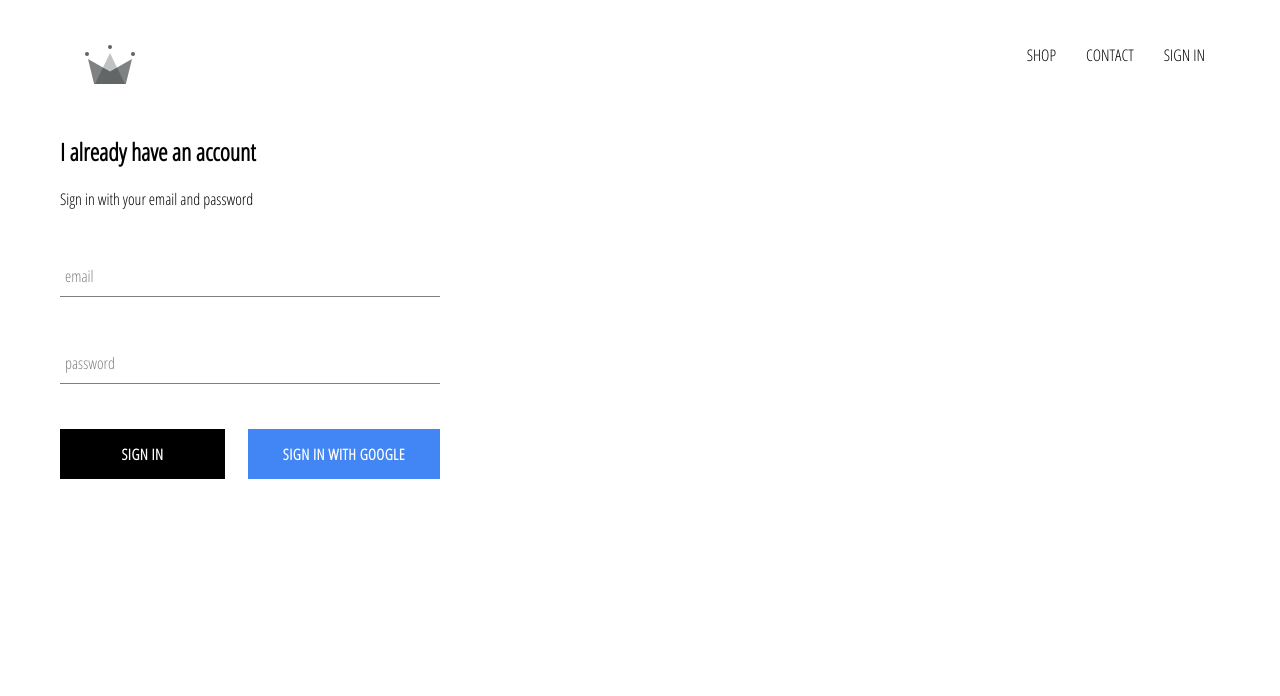
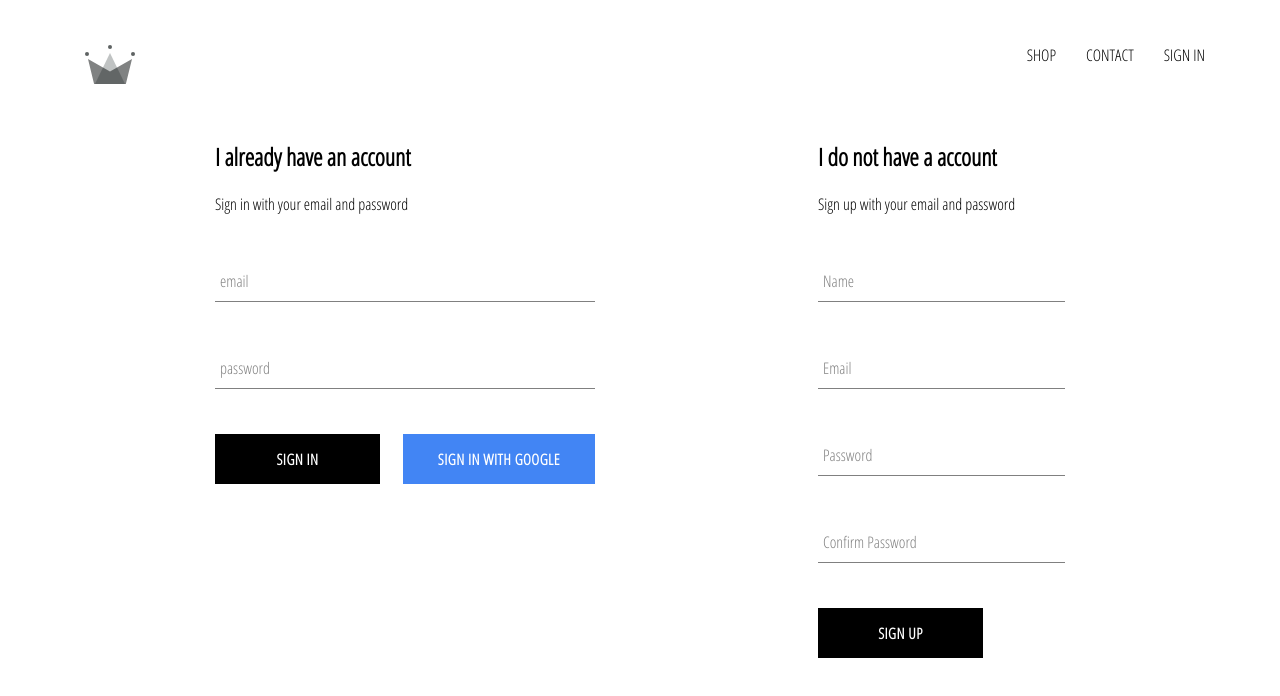
Before and after one commit to nickolyver/crwn-clothing, a React (Create React App) app: page /signin in a window 1280 px wide. Shown: the top 696 px of the page. Built offline with nearby package versions, Linux system fonts and the light colour scheme; no server answers.

Commit message:
implemented firebase utils, included ability to store authenticated users into our firestore database

```diff
--- a/src/App.js
+++ b/src/App.js
@@ -6,7 +6,7 @@
 import ShopPage from './components/pages/shop/shop.component';
 import SignInAndSignUpPage from './components/pages/sign-in-and-sign-up/sign-in-and-sign-up.component';
 import Header from './components/header/header.component';
-import { auth } from './firebase/firebase.utils';
+import { auth, createUserProfileDocument } from './firebase/firebase.utils';
 
 
 
@@ -23,11 +23,25 @@
 unsubscribeFromAuth = null
 
 componentDidMount() {
-  this.unsubscribeFromAuth = auth.onAuthStateChanged(user => {
-    this.setState({ currentUser: user});
+  this.unsubscribeFromAuth = auth.onAuthStateChanged(async userAuth => {
+    if(userAuth) {
+      const userRef = await createUserProfileDocument(userAuth);
 
-  console.log(user);
- })
+      userRef.onSnapshot(snapShot => {
+        this.setState({
+          currentUser: {
+            id: snapShot.id,
+            ...snapShot.data()
+          }
+        });
+
+        console.log(this.state)
+      });
+
+    }
+
+  this.setState({ currentUser:  userAuth });
+ });
 }
 
 componentWillUnmount() {
--- a/src/components/pages/sign-in-and-sign-up/sign-in-and-sign-up.component.jsx
+++ b/src/components/pages/sign-in-and-sign-up/sign-in-and-sign-up.component.jsx
@@ -1,12 +1,13 @@
 import React from 'react';
 
 import SignIn from '../../sign-in/sign-in.component';
+import SignUp from '../../sign-up/sign-up.component';
 
 import './sign-in-and-sign-up.styles.scss';
 
 const SignInAndSignUpPage = () => (
-    <div className='sign-in-and-sign-out-page'><SignIn />
-
+    <div className='sign-in-and-sign-up'>
+        <SignIn /> <SignUp />
     </div>
 
 );
--- a/src/components/pages/sign-in-and-sign-up/sign-in-and-sign-up.styles.scss
+++ b/src/components/pages/sign-in-and-sign-up/sign-in-and-sign-up.styles.scss
@@ -0,0 +1,6 @@
+.sign-in-and-sign-up {
+    width: 850px;
+    display: flex;
+    justify-content: space-between;
+    margin: 30px auto;
+  }
--- /dev/null
+++ b/src/components/sign-up/sign-up.component.jsx
@@ -0,0 +1,107 @@
+import React from 'react';
+
+import FormInput from '../form-input/form-input.component';
+import CustomButton from '../custom-button.component/custom-button.component';
+
+import { auth, createUserProfileDocument } from '../../firebase/firebase.utils';
+
+import './sign-up.styles.scss';
+
+class SignUp extends React.Component {
+    constructor() {
+        super();
+
+        this.state = {
+            displayName: '',
+            email: '',
+            password:'',
+            confirmPassword:''
+        }
+    }
+
+    handleSubmit = async event => {
+        event.preventDefault();
+
+        const {displayName, email, password, confirmPassword} = this.state;
+
+        if(password !== confirmPassword) {
+            alert("Password do not match");
+            return;
+
+        }
+        try {
+            const{ user } = await auth.createUserWithEmailAndPassword(email, password);
+
+         await createUserProfileDocument(user, { displayName });
+
+         this.setState({
+            displayName: '',
+            email: '',
+            password:'',
+            confirmPassword:''
+         })
+
+        } catch (error) {
+            console.log(error);
+        }
+};
+
+handleChange = event => {
+    const { name, value } = event.target;
+
+    this.setState({ [name]: value});
+};
+
+    render() {
+        const { displayName, email, password, confirmPassword} = this.state;
+        return(
+            <div className='signup'>
+                <h2 className='title'>I do not have a account</h2>
+                <span>Sign up with your email and password</span>
+                <form className='sign-up-form' onSubmit={this.handleSubmit}>
+                    <FormInput
+                    type='text'
+                    name='displayName'
+                    value={displayName}
+                    onChange={this.handleChange}
+                    label='Name'
+                    required
+
+                    />
+                    <FormInput
+                    type='email'
+                    name='email'
+                    value={email}
+                    onChange={this.handleChange}
+                    label='Email'
+                    required
+
+                    />
+                    <FormInput
+                    type='password'
+                    name='password'
+                    value={password}
+                    onChange={this.handleChange}
+                    label='Password'
+                    required
+
+                    />
+                    <FormInput
+                    type='password'
+                    name='confirmPassword'
+                    value={confirmPassword}
+                    onChange={this.handleChange}
+                    label='Confirm Password'
+                    required
+                    />
+
+                    <CustomButton type='submit'> SIGN UP </CustomButton>
+
+                </form>
+            </div>
+        );
+    }
+    }
+
+
+export default SignUp;
--- /dev/null
+++ b/src/components/sign-up/sign-up.styles.scss
@@ -0,0 +1,9 @@
+.sign-up {
+    display: flex;
+    flex-direction: column;
+    width: 380px;
+
+    .title {
+      margin: 10px 0;
+    }
+  }
--- a/src/firebase/firebase.utils.js
+++ b/src/firebase/firebase.utils.js
@@ -12,6 +12,36 @@
     measurementId: "G-S2WX883MKV"
   };
 
+export const createUserProfileDocument = async (userAuth, additionalData) => {
+  if (!userAuth) return;
+
+
+  const userRef = firestore.doc(`users/${userAuth.uid}`);
+
+  const snapShot = userRef.get();
+
+  console.log(snapShot);
+
+  if(!snapShot.exists) {
+    const { displayName, email } = userAuth;
+    const createdAt = new Date();
+
+    try {
+      await userRef.set ({
+        displayName,
+        email,
+        createdAt,
+        ...additionalData
+      })
+    } catch (error) {
+      console.log('error creating user', error.message);
+    }
+  }
+
+  return userRef;
+
+};
+
 firebase.initializeApp(config);
 
 export const auth = firebase.auth();
```
